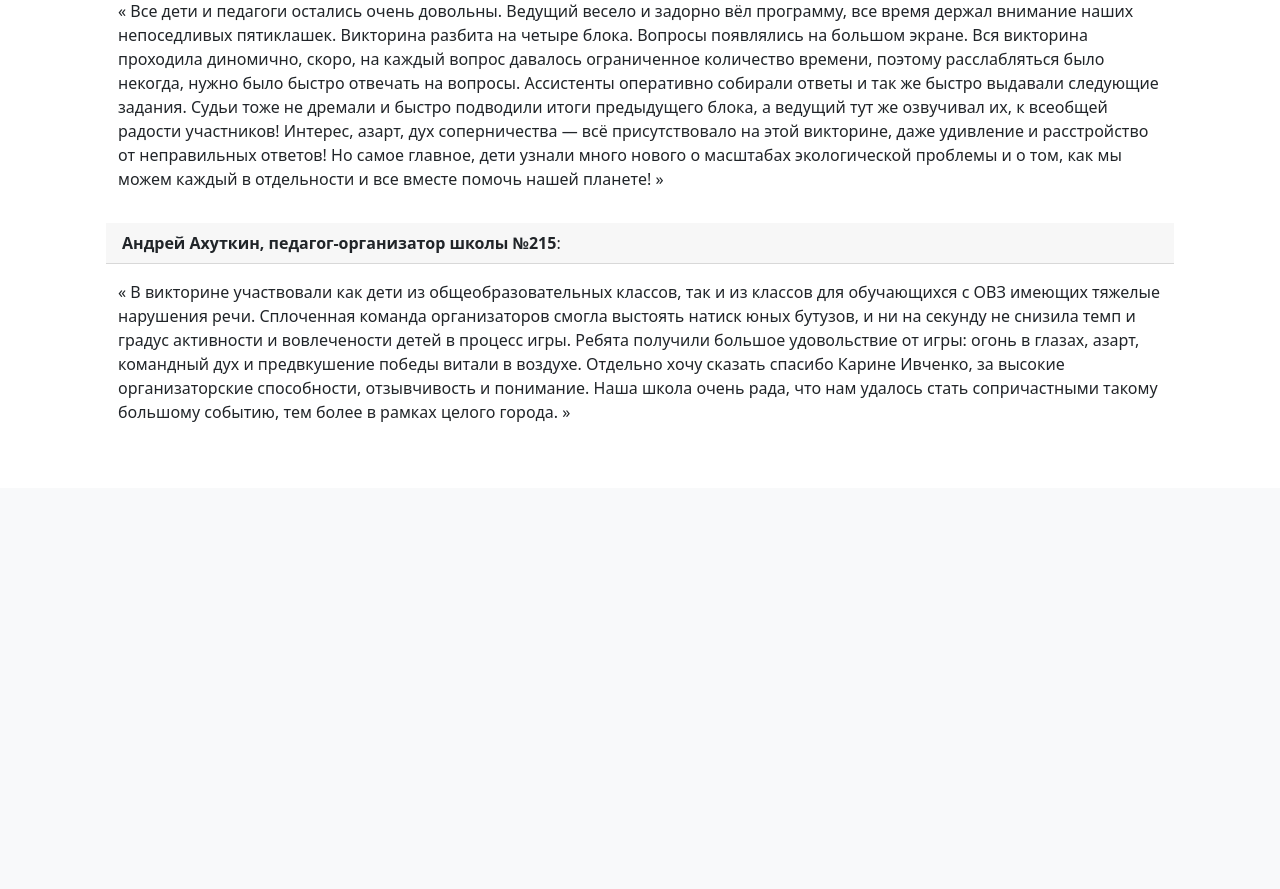
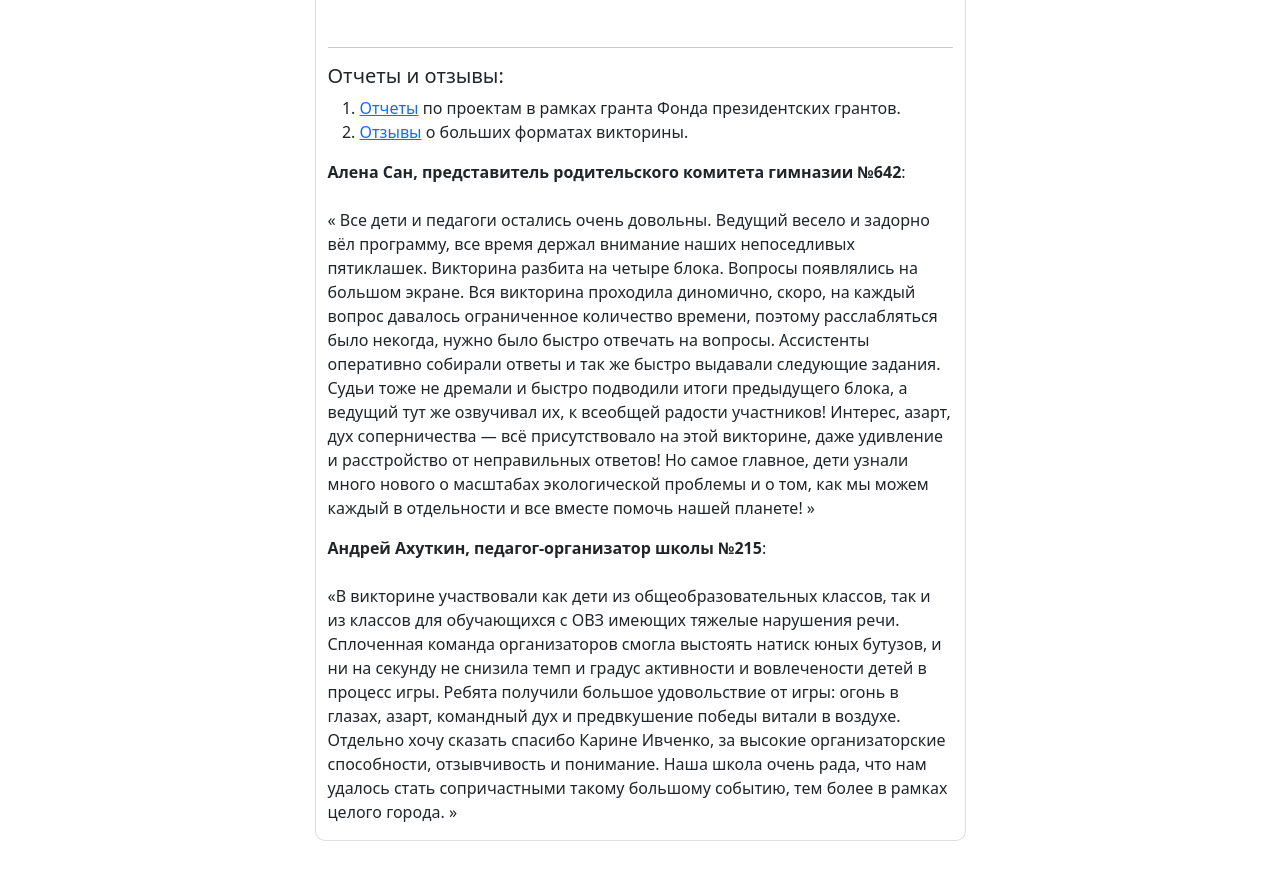
Before and after one commit to StGrail/goodhack, a Django app: page / in a window 1280 px wide. Shown: the part 1654-2543 px from the top of the page. Before the commit the page ends 2076 px from the top, so only its background shows below. Run offline with Django 3.2, Linux system fonts and the light colour scheme; style sheets or scripts are compiled from the project's sources; some libraries are stand-ins or nearby versions.

Commit message:
Upload some info to the main page

```diff
--- a/web/templates/web/index.html
+++ b/web/templates/web/index.html
@@ -2,41 +2,30 @@
 {% extends 'web/base.html' %}
 {% load static %}
 {% block content %}
-<div class="container">
-    <div class="row">
-        <div class="col">
-            <div class="row">
-                <div class="text">
+<div class="row justify-content-center mt-3">
+    <div class="card col-lg-7 bg-white mb-3" style="border-radius: 10px; background-size: 100%;">
+        <img src="{% static 'img/main_logo.png'  %}" alt="image" style="background-size: cover;">
+
+        <div class="card-text my-3">
             «О, да, вторсырье!» — эколого-просветительский проект, главная тема которого — отходы и их
             переработка.<br>
-                    <b>Девиз проекта</b>: «Посмотри на отходы под другим углом: это не мусор, это — вторсырье!»<br>
-                    Благодаря
-                    проекту мы
-                    показываем, что уже пора задуматься, сколько мусора производит каждый из нас, куда он попадает после
-                    мусорного ведра, что происходит с ним на свалках, что такое переработка, зачем она нужна и как
-                    начать
-                    разделять отходы уже сегодня.
-                </div>
+            <b>Девиз проекта</b>: «Посмотри на отходы под другим углом: это не мусор, это — вторсырье!»<br>Благодаря
+            проекту мы показываем, что уже пора задуматься, сколько мусора производит каждый из нас, куда он
+            попадает после мусорного ведра, что происходит с ним на свалках, что такое переработка, зачем она
+            нужна и как начать разделять отходы уже сегодня.
         </div>
         <hr>
-            <div class="row">
-                <div class="card-text my-3">
-                    <b>Проект состоит из двух ключевых мероприятий</b>:
+        <h5 class="card-title">Проект состоит из двух ключевых мероприятий:</h5>
         <ol>
             <li><b>Выставка</b> из 40 плакатов по темам: проблема отходов, борьба с отходами, переработка
-                            как
-                            решение,
-                            сокращение отходов. Первая выставка прошла в
-                            <a href="https://vk.com/odavtorsyre" target="_blank"
-                               rel="noopener noreferrer">Петербурге</a> в
-                            сентябре
-                            2019 года: 8 лекций, 951 посетитель.<br> Хотите провести выставку в своем городе (кроме
-                            Петербурга),
+                как решение, сокращение отходов. Первая выставка прошла в
+                <a href="https://vk.com/odavtorsyre" class="card-link" target="_blank"
+                   rel="noopener noreferrer">Петербурге</a> в сентябре 2019 года: 8 лекций, 951
+                посетитель.<br> Хотите провести выставку в своем городе (кроме Петербурга),
                 <a href="{% url 'exhibition_application_form' %}">заполните заявку</a>, мы вышлем методику
-                            организации и
-                            макеты.
-                            <div class="embed-responsive embed-responsive-16by9 my-3">
-                                <iframe class="embed-responsive-item" width="854" height="480"
+                организации и макеты.
+                <div class="ratio ratio-16x9 my-3">
+                    <iframe class="embed-responsive-item" width="100%" height="auto"
                             src="https://www.youtube.com/embed/Z_dApUWCdko?rel=0"
                             allowfullscreen>
                     </iframe>
@@ -47,16 +36,16 @@
                 Блоки: проблема отходов, борьба с отходами, переработка как решение, сокращение отходов.
                 Малый формат на 45 минут на 1 класс и большой на 1,5 часа на 50-100 детей. В большом формате
                 впервые прошли в Петербурге в 2019 году: 8 викторин, 522 школьника, в малом формате в
-                            <a href="https://vk.com/odavtorsyre" target="_blank"
+                <a href="https://vk.com/odavtorsyre" class="card-link" target="_blank"
                    rel="noopener noreferrer">Петербурге</a>
-                            состоялось 30 викторин для 750 детей благодаря сбору средств на
-                            <a href="https://planeta.ru/campaigns/odavtorsyre" target="_blank"
+                состоялось 30 викторин для 750 детей благодаря сбору средств на <a
+                    href="https://planeta.ru/campaigns/odavtorsyre" target="_blank"
                     rel="noopener noreferrer">крауд-платформе</a>.
                 Хотите провести в своем городе (кроме Петербурга),
                 <a href="{% url 'quizzes_application_form' %}">заполните заявку</a>,
                 мы вышлем методику проведения, макеты и презентации.
-                            <div class="embed-responsive embed-responsive-16by9 my-3">
-                                <iframe class="embed-responsive-item" width="854" height="480"
+                <div class="ratio ratio-16x9 my-3">
+                    <iframe class="embed-responsive-item" width="100%" height="auto"
                             src="https://www.youtube.com/embed/_3K80QWwRzE?rel=0"
                             allowfullscreen>
                     </iframe>
@@ -64,18 +53,24 @@
             </li>
         </ol>
         <hr>
-                    <a href="https://vk.com/docs-185348458" target="_blank" rel="noopener noreferrer">Отчеты</a> по
-                    проектув рамках гранта Фонда президентских грантов.
-                    <a href="https://vk.com/topic-185348458_40490063" target="_blank"
+        <h5 class="card-title">Отчеты и отзывы:</h5>
+        <div class="card-text">
+            <ol>
+                <li>
+                    <a href="https://vk.com/docs-185348458" class="card-link" target="_blank" rel="noopener noreferrer">Отчеты</a>
+                    по
+                    проектам в рамках гранта Фонда президентских грантов.
+                </li>
+                <li>
+                    <a href="https://vk.com/topic-185348458_40490063" class="card-link" target="_blank"
                        rel="noopener noreferrer">Отзывы</a> о больших форматах викторины.
+                </li>
+            </ol>
         </div>
-            </div>
-            <div class="row">
-                <div class="card-header">
+        <div class="card-title">
             <b>Алена Сан, представитель родительского комитета гимназии №642</b>:
         </div>
-                <div class="card-text my-3">
-                    <p><q>
+        <div class="card-text my-3"><q>
             Все дети и педагоги остались очень довольны. Ведущий весело и задорно вёл программу, все время
             держал внимание наших непоседливых пятиклашек. Викторина разбита на четыре блока. Вопросы
             появлялись на большом экране. Вся викторина проходила диномично, скоро, на каждый вопрос
@@ -86,33 +81,19 @@
             присутствовало на этой викторине, даже удивление и расстройство от неправильных ответов! Но
             самое главное, дети узнали много нового о масштабах экологической проблемы и о том, как мы можем
             каждый в отдельности и все вместе помочь нашей планете!
-                    </q></p>
+        </q>
         </div>
-                <div class="card-header">
+        <div class="card-title">
             <b>Андрей Ахуткин, педагог-организатор школы №215</b>:
         </div>
-                <div class="card-text my-3">
-                    <p><q>
-                        В викторине участвовали как дети из общеобразовательных классов, так и из классов для
-                        обучающихся с
-                        ОВЗ
-                        имеющих тяжелые нарушения речи. Сплоченная команда организаторов смогла выстоять натиск юных
-                        бутузов, и ни
-                        на секунду не снизила темп и градус активности и вовлечености детей в процесс игры. Ребята
-                        получили
-                        большое
-                        удовольствие от игры: огонь в глазах, азарт, командный дух и предвкушение победы витали в
-                        воздухе.
-                        Отдельно
-                        хочу сказать спасибо Карине Ивченко, за высокие организаторские способности, отзывчивость и
-                        понимание. Наша
-                        школа очень рада, что нам удалось стать сопричастными такому большому событию, тем более в
-                        рамках
-                        целого
-                        города.
-                    </q></p>
-                </div>
-            </div>
+        <div class="card-text my-3"><q>В викторине участвовали как дети из общеобразовательных классов, так и из классов
+            для обучающихся с ОВЗ имеющих тяжелые нарушения речи. Сплоченная команда организаторов смогла выстоять
+            натиск юных бутузов, и ни на секунду не снизила темп и градус активности и вовлечености детей в процесс
+            игры. Ребята получили большое удовольствие от игры: огонь в глазах, азарт, командный дух и предвкушение
+            победы витали в воздухе. Отдельно хочу сказать спасибо Карине Ивченко, за высокие организаторские
+            способности, отзывчивость и понимание. Наша школа очень рада, что нам удалось стать сопричастными такому
+            большому событию, тем более в рамках целого города.
+        </q>
         </div>
     </div>
 </div>
```
Lines whose indentation alone changed are shown as unchanged.
